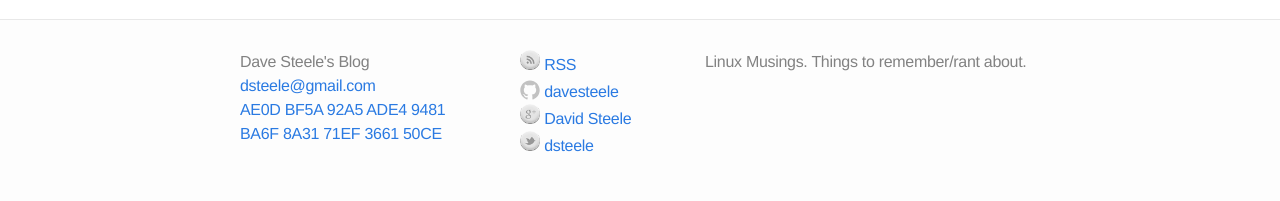
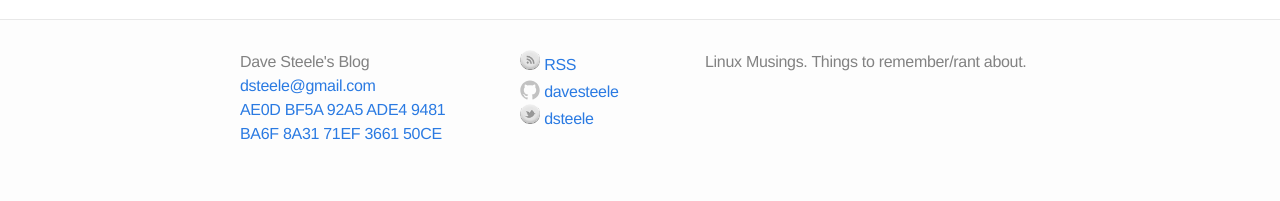
Before and after one commit to davesteele/davesteele.github.io, a Jekyll site: the page built from index.html, in a window 1280 px wide. Shown: the part 1205-1406 px from the top of the page. Built offline with Jekyll 4.4.1, drawn with Linux system fonts in a browser that asks for light colours.

Commit message:
Remove google plus reference

```diff
--- a/_config.yml
+++ b/_config.yml
@@ -7,8 +7,6 @@ url: "https://davesteele.github.io"
 comments: true
 twitter_username: dsteele
 github_username:  davesteele
-gplus_name: David Steele
-gplus_account: 100462058146704694561
 
 # category feed settings
 
```
